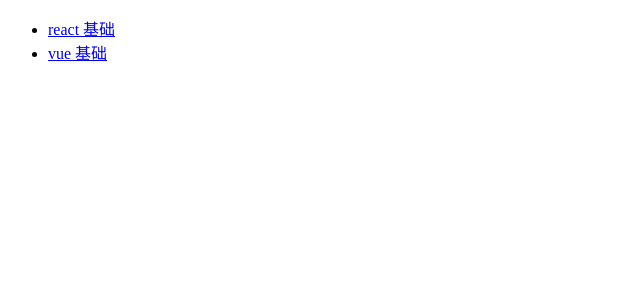
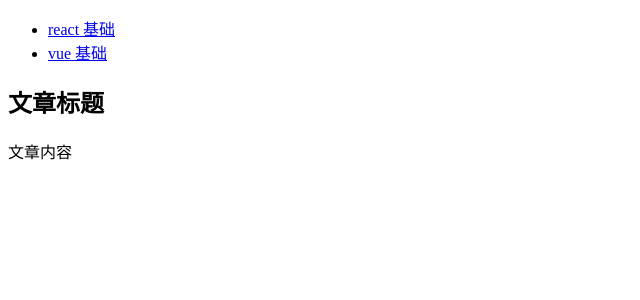
Before and after one commit to Sunny-zz/1808, a React (Create React App) app in the folder react-posts/: page /post in a window 1280 px wide. Shown: the top 300 px of the page, without its empty margins (0-640 px from the left). Built offline with nearby package versions, Linux system fonts and the light colour scheme; data requests are answered from the project's data file.

Commit message:
react-posts react-router

```diff
--- a/react-posts/package.json
+++ b/react-posts/package.json
@@ -6,6 +6,7 @@
     "axios": "^0.18.0",
     "react": "^16.6.3",
     "react-dom": "^16.6.3",
+    "react-router-dom": "^4.3.1",
     "react-scripts": "2.1.1"
   },
   "scripts": {
--- a/react-posts/src/components/App.js
+++ b/react-posts/src/components/App.js
@@ -1,12 +1,15 @@
 import React, { Component } from 'react'
-import Posts from './Posts/Posts'
 
+import { BrowserRouter as Router } from 'react-router-dom'
+import Main from './Main/Main'
 class App extends Component {
   render() {
     return (
-      <div>
-        <Posts />
-      </div>
+      <Router>
+        <div>
+          <Main />
+        </div>
+      </Router>
     )
   }
 }
--- /dev/null
+++ b/react-posts/src/components/Main/Main.js
@@ -0,0 +1,16 @@
+import React, { Component } from 'react'
+import { Route } from 'react-router-dom'
+import Posts from '../Posts/Posts'
+import Post from '../Post/Post'
+class Main extends Component {
+  render() {
+    return (
+      <div>
+        <Route component={Posts} path="/" />
+        <Route component={Post} path="/post" />
+      </div>
+    )
+  }
+}
+
+export default Main
--- /dev/null
+++ b/react-posts/src/components/Post/Post.js
@@ -0,0 +1,16 @@
+import React, { Component } from 'react'
+
+class Post extends Component {
+  render() {
+    return (
+      <div>
+        <article>
+          <h1>文章标题</h1>
+          <p>文章内容</p>
+        </article>
+      </div>
+    )
+  }
+}
+
+export default Post
--- a/react-posts/src/components/Posts/Posts.js
+++ b/react-posts/src/components/Posts/Posts.js
@@ -6,11 +6,16 @@
   }
   componentDidMount() {
     // 该生命周期函数 用于刷新页面发送请求获取数据更改 state
-    axios.get('http://localhost:3008/posts').then(res => {
-      this.setState({
-        posts: res.data
+    axios
+      .get('http://localhost:3008/posts')
+      .then(res => {
+        this.setState({
+          posts: res.data
+        })
       })
-    })
+      .catch(err => {
+        console.log(err)
+      })
   }
 
   render() {
```
Also changed, not shown: react-posts/src/components/Post/post.css (added), 1 other file (tests, documents, lock files or other folders).
